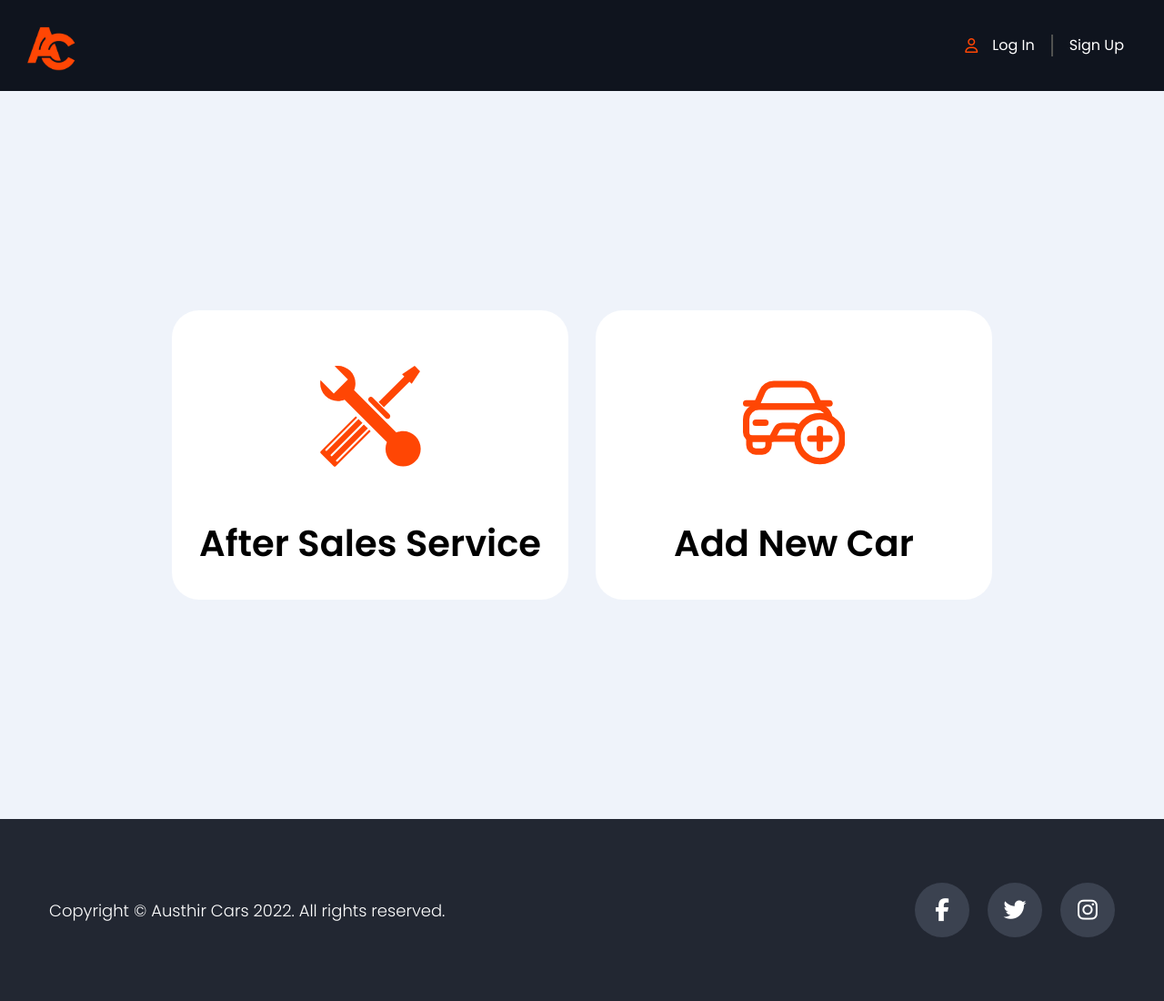
After one commit to salehshakib/austhir-cars-website, a PHP site: page /admin-home.php in a window 1280 px wide. The commit adds this page. Shown: the whole page at 91% size. Run offline with PHP 8.4, Linux system fonts and the light colour scheme; some libraries are stand-ins or nearby versions.

Commit message:
admin home page added and nav fixed

```diff
--- /dev/null
+++ b/admin-header.php
@@ -0,0 +1,47 @@
+<!-- navbar -->
+      <nav id="austhir-nav" class="navbar navbar-expand-lg py-0">
+        <div id="nav-bar" class="container-fluid">
+          <a class="navbar-brand austhir-nav-link" href="admin-home.php">
+            <img
+              src="images/logo.png"
+              alt=""
+              width="90"
+              height="90"
+              class="d-inline-block align-text-top"
+          /></a>
+
+               <!-- user session info-->
+              <?php if(isset($_SESSION['name'])){ ?>
+                  <div id="user-session-info-container" class="me-4">
+                    <div id="user-session-info" class="d-flex align-items-center">
+                      <p class="austhir-nav-link me-2 mb-0"><?php echo $_SESSION['name'] ?></p>
+                      <span class="user-image"><i class="fas fa-user"></i></span>
+                      <span id="session-left-angle" class="ms-2 austhir-nav-link"><i class="fas fa-chevron-left"></i></span>
+                    </div>
+                    <div id="session-dropdown" class="user-session-menu d-none">
+                      <ul>
+                        <li><a class="austhir-nav-link session-link" href="user-profile.php"><i class="fas fa-user"></i> Profile</a></li>
+                        <li><a class="austhir-nav-link session-link" href=""><i class="fas fa-sign-out-alt"></i> Log Out</a></li>
+                      </ul>
+                    </div>
+                  </div>
+                <?php }
+
+                else{ ?>
+                  <ul class="navbar-nav me-0 me-lg-4 mb-2 mb-lg-0">
+                      <li
+                        class="nav-item log-sign-nav-item d-flex align-items-center"
+                      >
+                        <i class="d-none d-lg-block far fa-user me-2"></i>
+                        <a class="nav-link austhir-nav-link" href="login-register.php">Log In</a>
+                      </li>
+                      <li class="nav-item log-sign-nav-item">
+                        <a class="nav-link austhir-nav-link" href="login-register.php">Sign Up</a>
+                      </li>
+                  </ul>
+                </div>
+            <?php } ?>
+            </div>
+          </div>
+        </div>
+      </nav>
--- /dev/null
+++ b/admin-home.php
@@ -0,0 +1,144 @@
+<!DOCTYPE html>
+<html lang="en">
+  <head>
+    <meta charset="UTF-8" />
+    <meta http-equiv="X-UA-Compatible" content="IE=edge" />
+    <meta name="viewport" content="width=device-width, initial-scale=1.0" />
+    <title>AUSTHIR CARS | CAR GALLERY</title>
+    <!-- bootstrap stylesheet -->
+    <link
+      href="https://cdn.jsdelivr.net/npm/bootstrap@5.1.3/dist/css/bootstrap.min.css"
+      rel="stylesheet"
+      integrity="sha384-1BmE4kWBq78iYhFldvKuhfTAU6auU8tT94WrHftjDbrCEXSU1oBoqyl2QvZ6jIW3"
+      crossorigin="anonymous"
+    />
+    <!-- custom stylesheet -->
+    <link rel="stylesheet" href="css/admin-home.css" />
+    <!-- fontawesome kit -->
+    <script
+      src="https://kit.fontawesome.com/d1dbecc215.js"
+      crossorigin="anonymous"
+    ></script>
+  </head>
+  <body>
+    <!-- header start -->
+    <header>
+      <?php include'admin-header.php'; ?>
+    </header>
+    <!-- header end -->
+    <main>
+      <!-- admin cards section -->
+      <section id="admin-card-section" class="container">
+        <div class="admin-card-container">
+          <a href="">
+            <div class="admin-card">
+              <div class="admin-card-image">
+                <svg
+                  version="1.1"
+                  xmlns="http://www.w3.org/2000/svg"
+                  xmlns:xlink="http://www.w3.org/1999/xlink"
+                  x="0px"
+                  y="0px"
+                  viewBox="0 0 1000 1000"
+                  enable-background="new 0 0 1000 1000"
+                  xml:space="preserve"
+                >
+                  <g>
+                    <path
+                      d="M303,58.5c50.8,50.8,63.3,125.4,37.3,187.8l411.8,412.5c62.4-26.1,137-13.9,187.7,36.8c66.9,67,66.9,175.7,0,243.1c-66.9,67-175.6,67-243,0C646.1,888,634,813.4,660,750.9l-412.3-412c-62.4,25.6-137,13.5-187.3-37.3C18.7,260.3,3,202.7,12.9,149.3l129.3,129.4l137.9-137.9L150.7,11.3C204.2,1.5,261.7,17.2,303,58.5L303,58.5z M898.9,897.4l-55.2,14.8l-54.8,14.8l-40-40.4l-40.4-40l14.8-54.8l14.8-54.8l54.8-14.8l54.8-14.8l40.4,40l40,40.4l-14.8,54.8L898.9,897.4z"
+                    />
+                    <path
+                      d="M522.6,318.2l162.6,162.7c10.3,10.3,10.3,27,0,37.3l0,0c-9.9,9.9-27,9.9-36.8,0l-163-163.1c-9.9-9.9-9.9-27,0-36.8l0,0C495.6,307.9,512.3,307.9,522.6,318.2L522.6,318.2z M880.5,163.2L630.8,413l-51.2-50.8l250.2-249.8l-21.6-21.6L930.8,9.1l18.4,18l16.6,16.6l18,18l-81.7,123.1L880.5,163.2z M501.9,646.2L160.2,988.2c-4.5,4.5-12.1,4.5-17.1,0l-128.9-129c-4.5-4.9-4.5-12.6,0-17.1l342.2-341.9l13.5,13.5L62.3,821.5c-3.6,4.1-3.6,9.9,0,13.9l0,0c3.6,3.6,9.9,3.6,13.5,0l307.6-307.8l38.6,38.2L114.4,873.6c-3.6,4-3.6,9.9,0,13.9l0,0c3.6,3.6,9.9,3.6,13.5,0l307.6-307.8l39.1,39.1L166.9,926.6c-3.6,3.6-3.6,9.9,0,13.5l0,0c4,3.6,9.9,3.6,13.9,0l307.6-307.8L501.9,646.2z"
+                    />
+                  </g>
+                </svg>
+              </div>
+              <h3 class="admin-card-title">After Sales Service</h3>
+            </div>
+          </a>
+          <a href="add-listing.php">
+            <div class="admin-card">
+              <div class="admin-card-image">
+                <svg
+                  version="1.1"
+                  id="Icons"
+                  xmlns="http://www.w3.org/2000/svg"
+                  xmlns:xlink="http://www.w3.org/1999/xlink"
+                  x="0px"
+                  y="0px"
+                  viewBox="0 0 32 32"
+                  style="enable-background: new 0 0 32 32"
+                  xml:space="preserve"
+                >
+                  <style type="text/css">
+                    .st0 {
+                      fill: none;
+                      stroke: #ff4604;
+                      stroke-width: 2;
+                      stroke-linecap: round;
+                      stroke-linejoin: round;
+                      stroke-miterlimit: 10;
+                    }
+                    .st1 {
+                      fill: none;
+                      stroke: #ff4604;
+                      stroke-width: 2;
+                      stroke-linejoin: round;
+                      stroke-miterlimit: 10;
+                    }
+                  </style>
+                  <path
+                    class="st0"
+                    d="M24,13H4l2-4.6C6.6,7,8,6,9.6,6h8.7c1.6,0,3,1,3.7,2.4L24,13z"
+                  />
+                  <path
+                    class="st0"
+                    d="M8,23H2v2c0,1.1,0.9,2,2,2h2c1.1,0,2-0.9,2-2V23z"
+                  />
+                  <line class="st0" x1="1" y1="12" x2="4.4" y2="12" />
+                  <line class="st0" x1="24" y1="12" x2="27" y2="12" />
+                  <line class="st0" x1="4" y1="18" x2="7" y2="18" />
+                  <circle class="st0" cx="24" cy="23" r="7" />
+                  <line class="st0" x1="24" y1="20" x2="24" y2="26" />
+                  <line class="st0" x1="21" y1="23" x2="27" y2="23" />
+                  <path
+                    class="st0"
+                    d="M17.6,20.1c-0.3-0.7-1-1.1-1.8-1.1h-3.5c-0.8,0-1.5,0.4-1.8,1.1L9,23"
+                  />
+                  <path
+                    class="st0"
+                    d="M17,23H3c-1.1,0-2-0.9-2-2v-4c0-2.2,1.8-4,4-4h18c2.1,0,3.8,1.6,4,3.7"
+                  />
+                </svg>
+              </div>
+              <h3 class="admin-card-title">Add New Car</h3>
+            </div>
+          </a>
+        </div>
+      </section>
+    </main>
+
+    <!-- footer -->
+    <footer>
+      <div class="container-fluid h-100 d-flex align-items-center">
+        <div
+          class="row row-cols-1 row-cols-md-2 w-100 d-flex justify-content-between align-items-center"
+        >
+          <div class="copyright-text text-center text-md-start">
+            <p>Copyright © Austhir Cars 2022. All rights reserved.</p>
+          </div>
+
+          <div
+            class="social-links d-flex justify-content-center justify-content-md-end"
+          >
+            <a class="social-link" href="#"
+              ><i class="fab fa-facebook-f"></i
+            ></a>
+            <a class="social-link" href="#"><i class="fab fa-twitter"></i></a>
+            <a class="social-link" href="#"><i class="fab fa-instagram"></i></a>
+          </div>
+        </div>
+      </div>
+    </footer>
+  </body>
+</html>
--- /dev/null
+++ b/css/admin-home.css
@@ -0,0 +1,56 @@
+/* utilities import */
+@import url("universal-stylesheet.css");
+
+/*-----------------------------
+        Utilities
+------------------------------*/
+a:hover {
+  color: var(--austhir-light-orange);
+}
+
+/*------------------------------------------------
+        Admin Home Card Section Design
+-------------------------------------------------*/
+#admin-card-section {
+  display: flex;
+  justify-content: center;
+  align-items: center;
+  min-height: 100vh;
+}
+
+.admin-card-container {
+  display: grid;
+  grid-template-columns: repeat(2, 1fr);
+  gap: 30px;
+}
+
+.admin-card {
+  background-color: white;
+  border-radius: 30px;
+  padding: 30px;
+  cursor: pointer;
+  transition: 0.3s ease-in-out;
+}
+
+.admin-card:hover {
+  box-shadow: rgba(0, 0, 0, 0.35) 0px 5px 15px;
+}
+
+.admin-card-image {
+  display: flex;
+  justify-content: center;
+}
+
+.admin-card-image svg {
+  width: 30%;
+  margin-top: 30px;
+  fill: var(--austhir-orange);
+  outline: var(--austhir-orange);
+}
+
+.admin-card-title {
+  font-size: 2.5em;
+  text-align: center;
+  margin-top: 60px;
+  font-weight: 600;
+}
--- a/header.php
+++ b/header.php
@@ -88,7 +88,7 @@
 
                <!-- user session info-->
               <?php if(isset($_SESSION['name'])){ ?>
-                  <div id="user-session-info-container">
+                  <div id="user-session-info-container" class="me-4">
                     <div id="user-session-info" class="d-flex align-items-center">
                       <p class="austhir-nav-link me-2 mb-0"><?php echo $_SESSION['name'] ?></p>
                       <span class="user-image"><i class="fas fa-user"></i></span>
--- a/home-header.php
+++ b/home-header.php
@@ -84,7 +84,7 @@
 
               <!-- user session info-->
               <?php if(isset($_SESSION['name'])){ ?>
-                  <div id="user-session-info-container">
+                  <div id="user-session-info-container" class="me-4">
                     <div id="user-session-info" class="d-flex align-items-center">
                       <p class="austhir-nav-link me-2 mb-0"><?php echo $_SESSION['name'] ?></p>
                       <span class="user-image"><i class="fas fa-user"></i></span>
--- a/login-register.php
+++ b/login-register.php
@@ -219,6 +219,7 @@ if(isset($_POST['signup'])){
     <script src="https://cdn.jsdelivr.net/npm/bootstrap@5.1.3/dist/js/bootstrap.bundle.min.js"
         integrity="sha384-ka7Sk0Gln4gmtz2MlQnikT1wXgYsOg+OMhuP+IlRH9sENBO0LRn5q+8nbTov4+1p"
         crossorigin="anonymous"></script>
+    <!-- custom js -->
     <script src="js/header.js"></script>
 </body>
 
```
Also changed, not shown: add-listing.php (+1 -61 lines).
